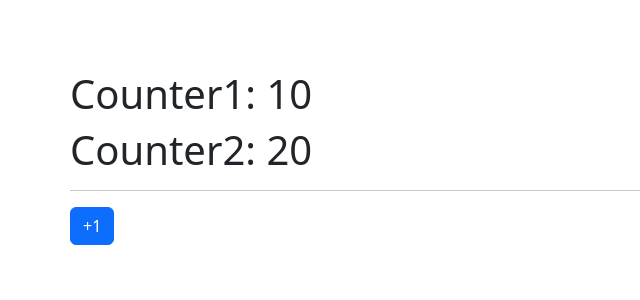
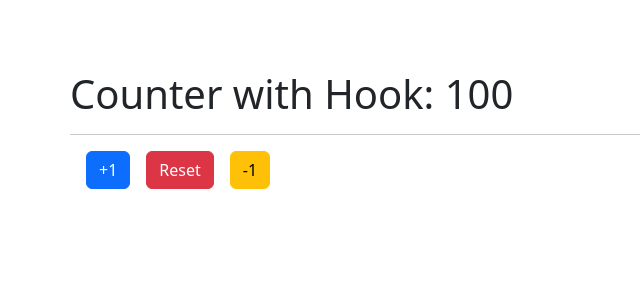
Before and after one commit to ewa1do/React-Course, a React (Vite) app in the folder hooks-app/: page / in a window 1280 px wide. Shown: the top 300 px of the page, without its empty margins (0-640 px from the left). Built offline with nearby package versions, Linux system fonts and the light colour scheme.

Commit message:
Custom Hook: useCounter

```diff
--- /dev/null
+++ b/hooks-app/src/components/01-useState/CounterWithCustomHook.jsx
@@ -0,0 +1,38 @@
+import React from 'react';
+import useCounter from '../../hooks/useCounter';
+
+import './counter.css';
+
+const CounterWithCustomHook = () => {
+  const { state, increment, decrement, reset } = useCounter(100);
+
+  return (
+    <>
+      <h1>Counter with Hook: {state}</h1>
+      <hr />
+
+      <button
+        className='btn btn-primary'
+        onClick={() => increment(2)}
+      >
+        +1
+      </button>
+
+      <button
+        className='btn btn-danger'
+        onClick={reset}
+      >
+        Reset
+      </button>
+
+      <button
+        className='btn btn-warning'
+        onClick={() => decrement(2)}
+      >
+        -1
+      </button>
+    </>
+  );
+};
+
+export default CounterWithCustomHook;
--- a/hooks-app/src/components/01-useState/counter.css
+++ b/hooks-app/src/components/01-useState/counter.css
@@ -1,3 +1,7 @@
 body {
   padding: 70px;
 }
+
+button {
+  margin-left: 1rem;
+}
--- /dev/null
+++ b/hooks-app/src/hooks/useCounter.js
@@ -0,0 +1,18 @@
+import { useState } from 'react';
+
+const useCounter = (initialState = 10) => {
+  const [state, setState] = useState(initialState);
+
+  const increment = (factor = 1) => setState(state + factor);
+  const decrement = (factor = 1) => setState(state - factor);
+  const reset = () => setState(initialState);
+
+  return {
+    state,
+    increment,
+    decrement,
+    reset,
+  };
+};
+
+export default useCounter;
--- a/hooks-app/src/main.jsx
+++ b/hooks-app/src/main.jsx
@@ -1,9 +1,11 @@
 import React from 'react';
 import ReactDOM from 'react-dom/client';
-import CounterApp from './components/01-useState/CounterApp';
+// import CounterApp from './components/01-useState/CounterApp';
+import CounterWithCustomHook from './components/01-useState/CounterWithCustomHook';
 // import HookApp from './HookApp';
 
 ReactDOM.createRoot(document.getElementById('app')).render(
   // <HookApp />
-  <CounterApp />
+  // <CounterApp />
+  <CounterWithCustomHook />
 );
```
Also changed, not shown: 1 other file (tests, documents, lock files or other folders).
